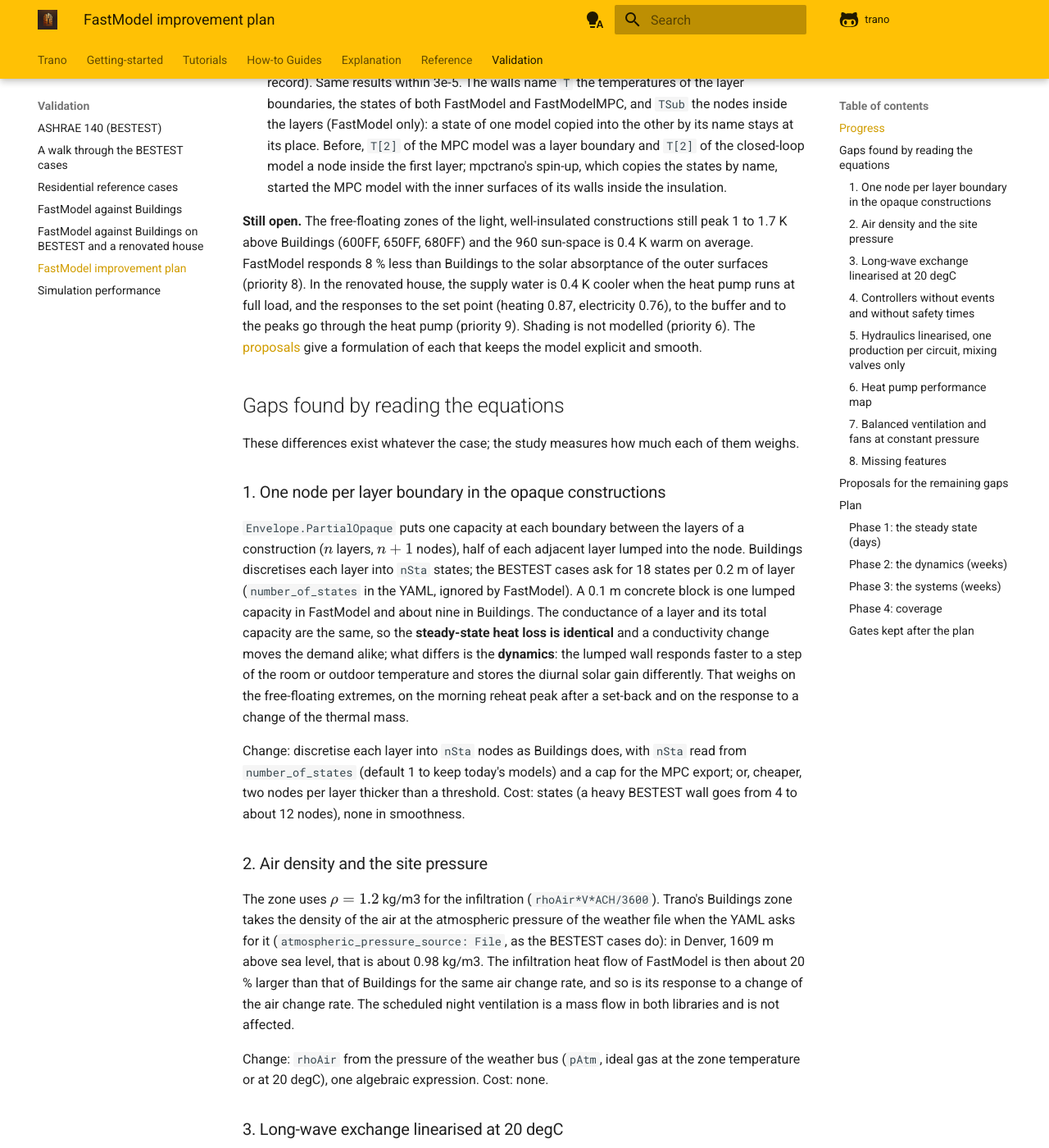
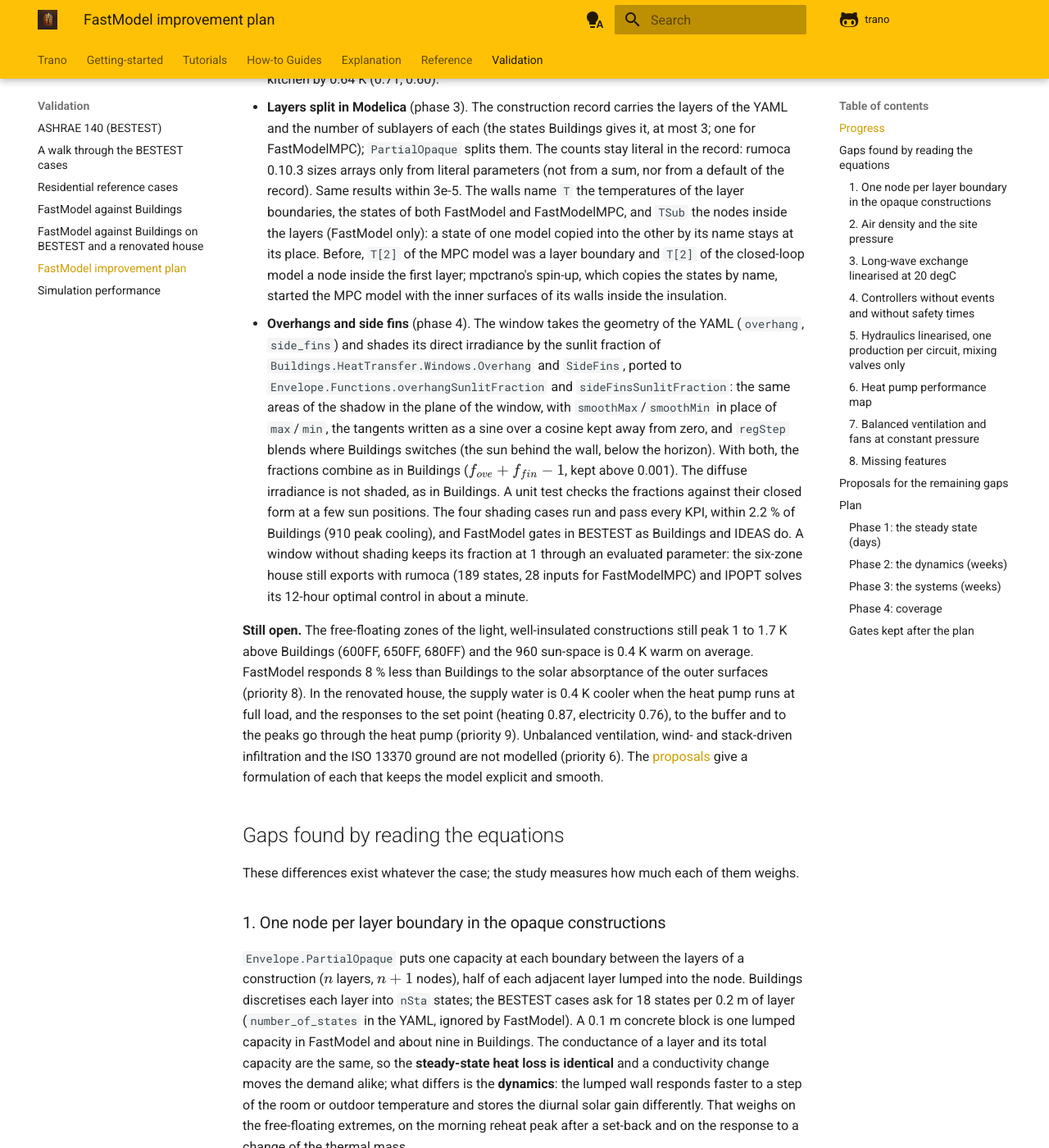
Before and after one commit to andoludo/trano, an MkDocs documentation site: the page built from docs/validation/fast_model_improvement_plan.md, in a window 1280 px wide and 1400 px high, scrolled down 5185 px. Shown: the whole window at 82% size. Built offline with MkDocs 1.6.1 and Material for MkDocs 9.7.7, drawn with Linux system fonts in a browser that asks for light colours; comment, search, counter and statistics services are not loaded; some of the changed text lies outside the part shown.

Commit message:
Improvement plan and study: shading done, FastModel gating in BESTEST
Co-Authored-By: Claude Opus 5.5 <noreply@anthropic.com>
Claude-Session: https://claude.ai/code/session_01AxNK5XGSLybqEFSBZZysc8

```diff
--- a/docs/validation/fast_model_improvement_plan.md
+++ b/docs/validation/fast_model_improvement_plan.md
@@ -22,7 +22,7 @@ the gaps of the last stage and the ones still open.
 | 3 | Small resistances on the hydraulic links (not the flow law: trano's Buildings valves and radiators are linearised too) | house, set point +1 K: response 0.80; with the living room valve open, 36.6 against 43.9 g/s, the valve fully open 59 % of the pumping time against 44 % | none (a parameter) | set point responses within 10 % | done (phase 3); the supply water at full load is still 0.4 K cool (priority 9) |
 | 4 | Long-wave exchange around the current surface temperatures | sun-space: 0.87 K RMSE, highest temperature +0.4 K | none (moving linearisation) | sun-space RMSE below 0.5 K | done: room exchange around the surface temperatures, exact sky exchange |
 | 5 | Exact smooth limits, heat pump safety times | ideal systems leaked 1 kW (fixed by rescaling); −11 W overshoot; buffer and supply peak responses 1.33 to 4.5 | one state per heat pump | no saturated controller output above 1e-6 of its range; peak ratios 0.8 to 1.2 | smooth limits done (phase 1), safety times open |
-| 6 | Shading, unbalanced ventilation, wind- and stack-driven infiltration, ISO 13370 ground | BESTEST 610, 630, 910, 930 not runnable; supply air 0.3 K warm | per feature | the four shading cases inside the BESTEST bands | open |
+| 6 | Shading, unbalanced ventilation, wind- and stack-driven infiltration, ISO 13370 ground | BESTEST 610, 630, 910, 930 not runnable; supply air 0.3 K warm | per feature | the four shading cases inside the BESTEST bands | shading done (phase 4): the four cases inside their bands, within 2.2 % of Buildings; the rest open |
 | 7 | Gas gaps of the glazing at the temperatures of their panes | free-floating zones 0.2 to 0.9 K warm on average, up to 3.5 K at their peaks; 680FF RMSE 1.17 K | none in states (an explicit function of the pane temperatures) | free-floating temperatures within 0.5 K on average | done (phase 3): 0.38 K on average, 1.70 K at most |
 | 8 | Response to the solar absorptance of the outer surfaces | 0.6 to 0.9: ratios 0.91 to 0.93 on every KPI of 950FF and 940 | to be found | ratios 0.95 to 1.05 | open: the irradiance, the outside convection and sky exchange and the discretisation are ruled out |
 | 9 | Heat pump at full load: capacity map, safety times | house: supply water 0.4 K cooler while the living room valve is open; set point +1 K: heating 0.87, electricity 0.76; buffer x3: peak −5 % against −1 %; EPS x0.5: peak 1.51 | none for the map; one state per heat pump for the safety times | supply within 0.2 K at full load, peak ratios 0.8 to 1.2 | open |
@@ -35,8 +35,9 @@ tables of the study and of the [BESTEST page](bestest.md) are rendered from the
 
 The first phases are in the library (`trano/library/FastModel.mo`, its templates and `library.json`). Every step
 kept the models smooth and without events, and every FastModel model still exports to CasADi with rumoca
-(`tests/test_fast_model.py`). Each step was measured on the BESTEST cases FastModel can describe (23 of 27: the four
-with shading are left out) against the band of the standard and against the values of Buildings for the same YAML:
+(`tests/test_fast_model.py`). Each step was measured on the BESTEST cases FastModel can describe (23 of 27 until the four
+with shading could run, all 27 since) against the band of the standard and against the values of Buildings for the
+same YAML:
 
 | Library | Cases | KPIs inside their band | Annual heating against Buildings, mean (range) | Annual cooling against Buildings, mean (range) | Loads, mean gap | Free-floating temperatures, mean gap (largest) |
 |---|---|---|---|---|---|---|
@@ -46,6 +47,7 @@ with shading are left out) against the band of the standard and against the valu
 | Room long-wave exchange around the surface temperatures | 23 | 89 of 89 | −0.6 % (−3.2 to +1.6 %) | +5.0 % (−0.1 to +8.1 %) | 2.7 % | 0.93 K (3.82 K) |
 | Exact long-wave exchange with sky and ground | 23 | 89 of 89 | +0.6 % (−1.0 to +2.5 %) | +2.4 % (−2.2 to +6.6 %) | 2.0 % | 0.80 K (3.52 K) |
 | Gas gaps at the temperatures of their panes, small hydraulic links (phase 3) | 23 | 89 of 89 | +0.2 % (−0.9 to +2.5 %) | +1.4 % (−2.3 to +4.4 %) | 1.2 % | 0.38 K (1.70 K) |
+| Overhangs and side fins (phase 4) | 27 | 105 of 105 | +0.2 % (−0.9 to +2.5 %) | +1.3 % (−2.3 to +4.4 %) | 1.1 % | 0.38 K (1.70 K) |
 
 What each step did:
 
@@ -93,13 +95,24 @@ What each step did:
   one model copied into the other by its name stays at its place. Before, `T[2]` of the MPC model was a layer boundary
   and `T[2]` of the closed-loop model a node inside the first layer; mpctrano's spin-up, which copies the states by
   name, started the MPC model with the inner surfaces of its walls inside the insulation.
+* **Overhangs and side fins** (phase 4). The window takes the geometry of the YAML (`overhang`, `side_fins`) and
+  shades its direct irradiance by the sunlit fraction of `Buildings.HeatTransfer.Windows.Overhang` and `SideFins`,
+  ported to `Envelope.Functions.overhangSunlitFraction` and `sideFinsSunlitFraction`: the same areas of the shadow
+  in the plane of the window, with `smoothMax`/`smoothMin` in place of `max`/`min`, the tangents written as a sine
+  over a cosine kept away from zero, and `regStep` blends where Buildings switches (the sun behind the wall, below
+  the horizon). With both, the fractions combine as in Buildings (\(f_{ove} + f_{fin} - 1\), kept above 0.001).
+  The diffuse irradiance is not shaded, as in Buildings. A unit test checks the fractions against their closed form
+  at a few sun positions. The four shading cases run and pass every KPI, within 2.2 % of Buildings (910 peak
+  cooling), and FastModel gates in BESTEST as Buildings and IDEAS do. A window without shading keeps its fraction
+  at 1 through an evaluated parameter: the six-zone house still exports with rumoca (189 states, 28 inputs for
+  FastModelMPC) and IPOPT solves its 12-hour optimal control in about a minute.
 
 **Still open.** The free-floating zones of the light, well-insulated constructions still peak 1 to 1.7 K above
 Buildings (600FF, 650FF, 680FF) and the 960 sun-space is 0.4 K warm on average. FastModel responds 8 % less than
 Buildings to the solar absorptance of the outer surfaces (priority 8). In the renovated house, the supply water is
 0.4 K cooler when the heat pump runs at full load, and the responses to the set point (heating 0.87, electricity 0.76),
 to the buffer and to the peaks go through the heat pump (priority 9).
-Shading is not modelled (priority 6). The [proposals](#proposals-for-the-remaining-gaps) give a formulation of each
+Unbalanced ventilation, wind- and stack-driven infiltration and the ISO 13370 ground are not modelled (priority 6). The [proposals](#proposals-for-the-remaining-gaps) give a formulation of each
 that keeps the model explicit and smooth.
 
 ## Gaps found by reading the equations
@@ -176,10 +189,10 @@ flow equal to the supply minus the infiltration pushed out, as the pressures of
 
 ### 8. Missing features
 
-Overhangs and side fins (BESTEST 610, 630, 910, 930), storage tanks on boilers, water-to-water heat pumps, chillers,
+Storage tanks on boilers, water-to-water heat pumps, chillers,
 domestic hot water, batteries, EV chargers, VAV, air handling units other than system D, power sensors, moisture,
-wind- and stack-driven infiltration, the ISO 13370 ground of IDEAS. The night ventilation schedule was missing
-and is added by this branch.
+wind- and stack-driven infiltration, the ISO 13370 ground of IDEAS. The night ventilation schedule and the overhangs and side fins (BESTEST 610,
+630, 910, 930) were missing and are added by this branch.
 
 ## Proposals for the remaining gaps
 
@@ -197,7 +210,6 @@ or in BESTEST.
 | Response to the outer solar absorptance (0.91) | Find where the heat goes: compare the outer surface temperatures and the conduction into the room of a sun-lit wall in both libraries (the irradiance, the outside convection with its wind modifier, the sky exchange and the sublayers, up to 9, are ruled out); the room-side long-wave exchange of the opaque surfaces (radiant star against Buildings' radiosity) is the next suspect | none until the cause is known | absorptance ratios 0.95 to 1.05 |
 | Supply water at full load | The condenser outlet and the capacity from the EN 14511 table of the heat pump, interpolated as the other optics and curves of FastModel are (a polynomial fit evaluated in Modelica, smooth in the source and condenser temperatures) instead of the buffer temperature | parameters only | supply within 0.2 K of Buildings at full load, set point responses within 5 % |
 | Heat pump safety times | A first-order lag on the compressor command, \(\tau \dot y = y_{on} - y\), with \(\tau\) a third of the minimum run time of the YAML: the compressor follows its hysteresis but cannot start and stop faster than the safety times allow, on average, without an event (Buildings holds each start and stop exactly, with events) | one state per heat pump | buffer and supply peak ratios 0.8 to 1.2 |
-| Shading (overhangs, side fins) | The shaded fraction of Buildings' `Overhang` and `SideFins`, algebraic in the solar angles and the geometry of the YAML, with `smoothMin`/`smoothMax` in place of `min`/`max`, applied to the direct irradiance of the window | parameters only | BESTEST 610, 630, 910, 930 inside their bands |
 | Unbalanced ventilation | The extract of a ventilation unit equal to its supply minus the air the infiltration paths push out, as the pressures of Buildings share it: an explicit expression of the flows | none | supply air within 0.1 K |
 | Wind- and stack-driven infiltration | \(\dot m = \rho A_L \sqrt{C_s \sqrt{\Delta T^2 + \delta^2} + C_w v^2}\) (LBL), explicit in the weather and the zone temperature | parameters only | infiltration responses within 10 % against IDEAS |
 | Ground (ISO 13370) | A virtual layer of soil with its periodic temperature, as IDEAS: two states per floor on the ground | two states per floor | ground losses within 10 % of IDEAS |
@@ -247,7 +259,8 @@ or in BESTEST.
 ### Phase 4: coverage
 
 7. **Overhangs and side fins** (`Buildings.HeatTransfer.Windows.Overhang` and `SideFins` geometry, a smooth shaded
-   fraction of the direct irradiance), so that BESTEST 610, 630, 910 and 930 run with FastModel.
+   fraction of the direct irradiance), so that BESTEST 610, 630, 910 and 930 run with FastModel. *Done:* the four
+   cases inside their bands, within 2.2 % of Buildings.
 8. **Unbalanced ventilation** (extract = supply minus the air pushed out by the infiltration paths), **wind- and
    stack-driven infiltration**, the **ISO 13370 ground** of IDEAS for the comparisons with IDEAS.
 
@@ -257,5 +270,6 @@ or in BESTEST.
   when the commit carries `[study]`); a test reads its committed results and fails when a zone RMSE exceeds 0.5 K
   (1 K for a free-floating BESTEST zone), a heating demand deviates by more than 10 %, or a sensitivity ratio leaves
   0.8 to 1.25, with the deviations understood listed as BESTEST does.
-* FastModel joins the BESTEST validation as an informative library, with frozen values (`expected/FastModel.json`)
-  that catch regressions, and becomes gating once phases 1 and 2 bring it inside the bands.
+* FastModel gates in the BESTEST validation as Buildings and IDEAS do (`pytest -m bestest`, the workflow
+  `bestest.yaml`): its 27 cases inside their bands, the direction of every change between two cases as the reference
+  programs, and frozen values (`expected/FastModel.json`) that catch the drifts inside the bands.
```
Also changed, not shown: docs/validation/fast_model_study.md (+5 -5 lines).
